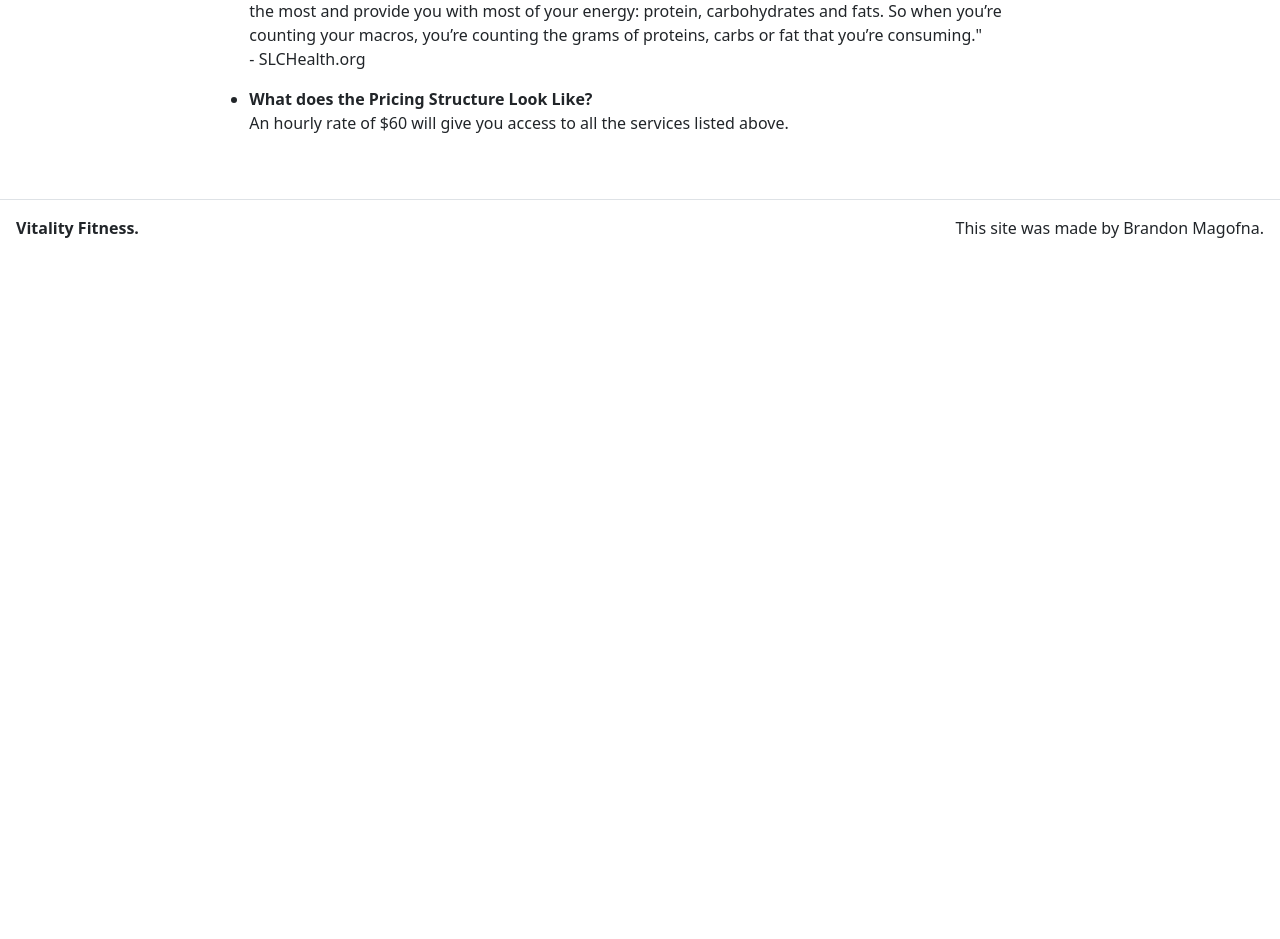
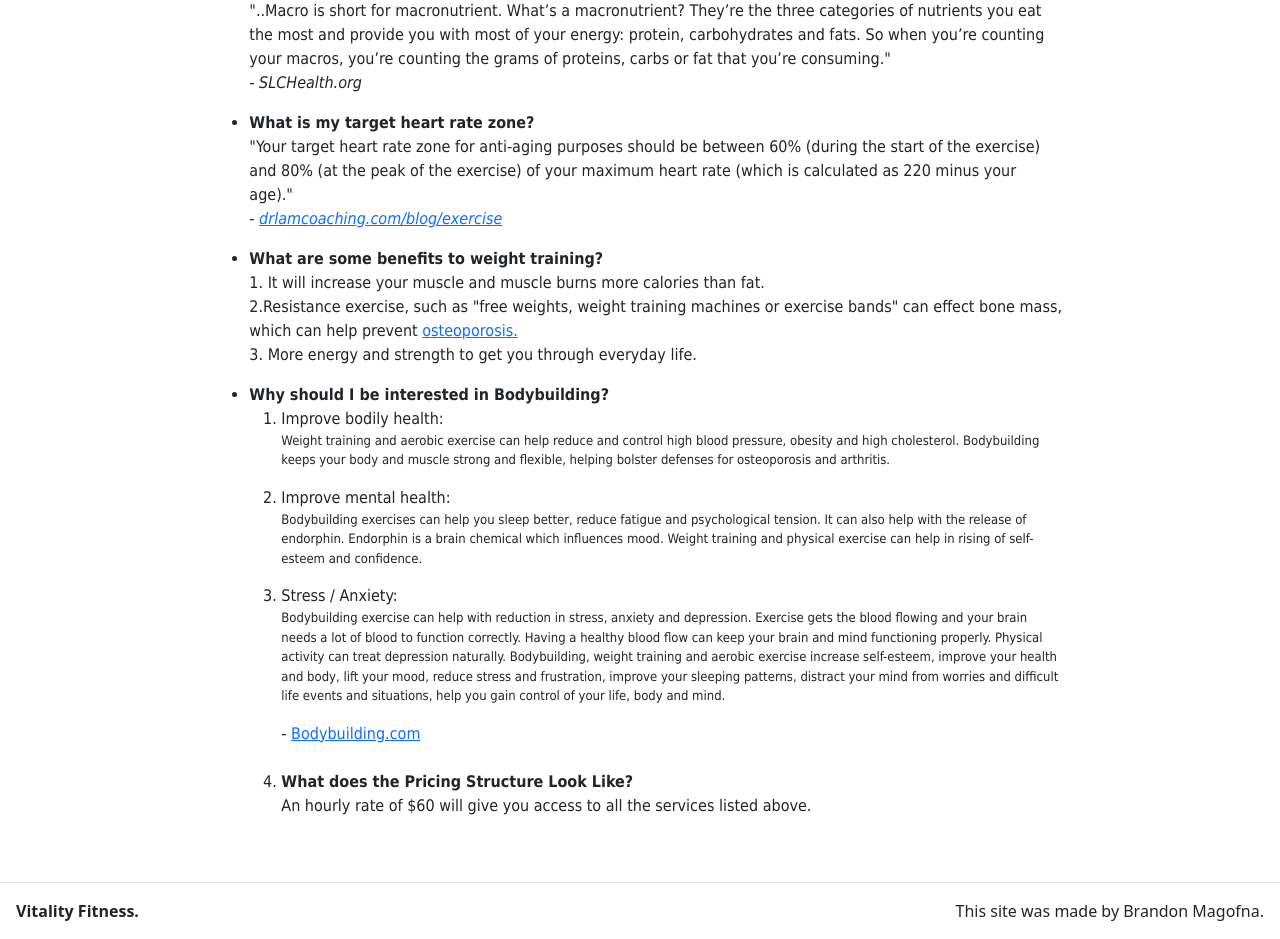
Before and after one commit to Magofna68/Capstone, a React (Create React App) app: page /services in a window 1280 px wide. Shown: the part 1400-2339 px from the top of the page. Before the commit the page ends 1656 px from the top, so only its background shows below. Built offline with nearby package versions, Linux system fonts and the light colour scheme.

Commit message:
updated FAQ section of services page

```diff
--- a/src/App.js
+++ b/src/App.js
@@ -8,9 +8,8 @@ import NavbarBrand from 'react-bootstrap';
 import NavbarToggle from 'react-bootstrap/esm/NavbarToggle';
 import NavbarCollapse from 'react-bootstrap/esm/NavbarCollapse';
 import Nav from 'react-bootstrap/esm/Nav';
-import ServicesBanner from './components/ServicesBanner';
-import ContactBanner from './components/ContactBanner';
-// import { Test, VitalityB } from './videos/';
+import ServicesBanner from './components/banners/ServicesBanner';
+import ContactBanner from './components/banners/ContactBanner';
 
 
 
@@ -45,7 +44,6 @@ class App extends React.Component {
       },
       about: {
         title: 'About Maddie',
-        // banner: { Test },
       },
       contact: {
         title: 'Let\'s Chat.',
--- a/src/components/ContactBanner.js
+++ b/src/components/banners/ContactBanner.js
@@ -1,7 +1,7 @@
 import React, { Component } from "react";
-import VitalityB from '../../src/videos/VitalityB.mp4';
+import VitalityB from '../../videos/VitalityB.mp4';
 
-class Banner extends Component {
+class ContactBanner extends Component {
   render() {
     return (
       <div>
@@ -11,4 +11,4 @@ class Banner extends Component {
   };
 }
 
-export default Banner;
+export default ContactBanner;
--- a/src/components/ServicesBanner.js
+++ b/src/components/banners/ServicesBanner.js
@@ -1,7 +1,7 @@
 import React, { Component } from "react";
-import Test from '../../src/videos/Test.mp4';
+import Test from '../../videos/Test.mp4';
 
-class Banner extends Component {
+class ServicesBanner extends Component {
   render() {
     return (
       <div>
@@ -11,4 +11,4 @@ class Banner extends Component {
   };
 }
 
-export default Banner;
+export default ServicesBanner;
--- a/src/components/pages/ContactPage.js
+++ b/src/components/pages/ContactPage.js
@@ -4,7 +4,7 @@ import Content from '../Content';
 import Form from 'react-bootstrap/Form';
 import Button from 'react-bootstrap/Button';
 import Axios from 'axios';
-import Banner from '../ContactBanner';
+import ContactBanner from '../banners/ContactBanner';
 
 class ContactPage extends React.Component {
 
@@ -65,7 +65,7 @@ class ContactPage extends React.Component {
   render() {
     return (
       <div>
-        <Banner banner={this.props.banner} />
+        <ContactBanner banner={this.props.banner} />
         <Hero title={this.props.title} />
 
         <Content id="color">
--- a/src/components/pages/HomePage.js
+++ b/src/components/pages/HomePage.js
@@ -2,7 +2,7 @@ import React from 'react';
 import { useEffect, useRef } from 'react';
 import { init } from 'ityped';
 import ITyped from '../Ityped';
-import Banner from '../ContactBanner';
+import Banner from '../banners/ContactBanner';
 
 import Hero from '../Hero';
 import Carousel from '../Carousel';
--- a/src/components/pages/ServicesPage.js
+++ b/src/components/pages/ServicesPage.js
@@ -2,12 +2,12 @@ import React from 'react';
 import Hero from '../Hero';
 import Content from '../Content';
 import Maddie05 from '../../IMG/Maddie05.jpg';
-import Banner from '../ServicesBanner';
+import ServicesBanner from '../banners/ServicesBanner';
 
 function ServicesPage(props) {
   return (
     <div>
-      <Banner banner={props.banner} />
+      <ServicesBanner banner={props.banner} />
       <Hero title={props.title} />
       <Content>
         <h3><bold>What You Can Expect:</bold></h3>
@@ -24,18 +24,52 @@ function ServicesPage(props) {
         <img src={Maddie05} alt="fit girl" className="aboutPhoto"></img>
         <br></br>
         <br></br>
-        <h4>FAQ:</h4>
-        <ul>
+        <h4>FAQ:</h4><br></br>
+        <ul id="faq">
           <li><strong>What are <a href="https://www.sclhealth.org/blog/2018/10/what-are-macros-and-why-should-i-be-counting-them/">Macros</a>?</strong></li>
           <p>
-            "macro is short for macronutrient. What’s a macronutrient? They’re the three categories of nutrients you eat the most and provide you with most of your energy: protein, carbohydrates and fats. So when you’re counting your macros, you’re counting the grams of proteins, carbs or fat that you’re consuming."
+            "..Macro is short for macronutrient. What’s a macronutrient? They’re the three categories of nutrients you eat the most and provide you with most of your energy: protein, carbohydrates and fats. So when you’re counting your macros, you’re counting the grams of proteins, carbs or fat that you’re consuming."
             <br></br>
-            - SLCHealth.org
+            <em>- SLCHealth.org</em>
           </p>
-          <li><strong>What does the Pricing Structure Look Like?</strong></li>
+          <li><strong>What is my target heart rate zone?</strong></li>
           <p>
-            An hourly rate of $60 will give you access to all the services listed above.
+            "Your target heart rate zone for anti-aging purposes should be between 60% (during the start of the exercise) and 80% (at the peak of the exercise) of your maximum heart rate (which is calculated as 220 minus your age)."
+            <br></br>
+            -  <a href="https://www.drlamcoaching.com/blog/exercise-faq/"><em>drlamcoaching.com/blog/exercise</em></a>
           </p>
+          <li><strong>What are some benefits to weight training?</strong></li>
+          <p>
+            1. It will increase your muscle and muscle burns more calories than fat.<br></br>
+            2.Resistance exercise, such as "free weights, weight training machines or exercise bands" can effect bone mass, which can help prevent <a href="https://osteoporosis.ca/">osteoporosis.</a><br></br>
+            3. More energy and strength to get you through everyday life.
+          </p>
+          <li><strong>Why should I be interested in Bodybuilding?</strong></li>
+          <ol>
+            <li>Improve bodily health:</li>
+            <p className="smallFont">Weight training and aerobic exercise can help reduce and control high blood pressure, obesity and high cholesterol.
+              Bodybuilding keeps your body and muscle strong and flexible, helping bolster defenses for osteoporosis and arthritis.
+            </p>
+            <li>Improve mental health:</li>
+            <p className="smallFont">
+              Bodybuilding exercises can help you sleep better, reduce fatigue and psychological tension. It can also help with the release of endorphin. Endorphin is a brain chemical which influences mood.
+              Weight training and physical exercise can help in rising of self-esteem and confidence.
+            </p>
+            <li>Stress / Anxiety:</li>
+            <p className="smallFont">
+              Bodybuilding exercise can help with reduction in stress, anxiety and depression. Exercise  gets the blood flowing and your brain needs a lot of blood to function correctly. Having a healthy blood flow can keep your brain and mind functioning properly.
+              Physical activity can treat depression naturally. Bodybuilding, weight training and aerobic exercise increase self-esteem, improve your health and body, lift your mood, reduce stress and frustration, improve your sleeping patterns, distract your mind from worries and difficult life events and situations, help you gain control of your life, body and mind.
+            </p>
+            <p>
+              -  <a href="https://www.bodybuilding.com/fun/what_is_bodybuilding.htm">Bodybuilding.com</a>
+              <br />
+              <br></br>
+              <li><strong>What does the Pricing Structure Look Like?</strong></li>
+              <p>
+                An hourly rate of $60 will give you access to all the services listed above.
+              </p>
+            </p>
+          </ol>
         </ul>
       </Content >
 
--- a/src/index.css
+++ b/src/index.css
@@ -209,3 +209,11 @@ text-align: center;
   /* transition: all 2s;
   transition: step-end; */
 }
+
+#faq{
+  font-family: Tahoma, sans-serif;
+}
+.smallFont{
+  font-size: small;
+  font-weight: 300;
+}
```
